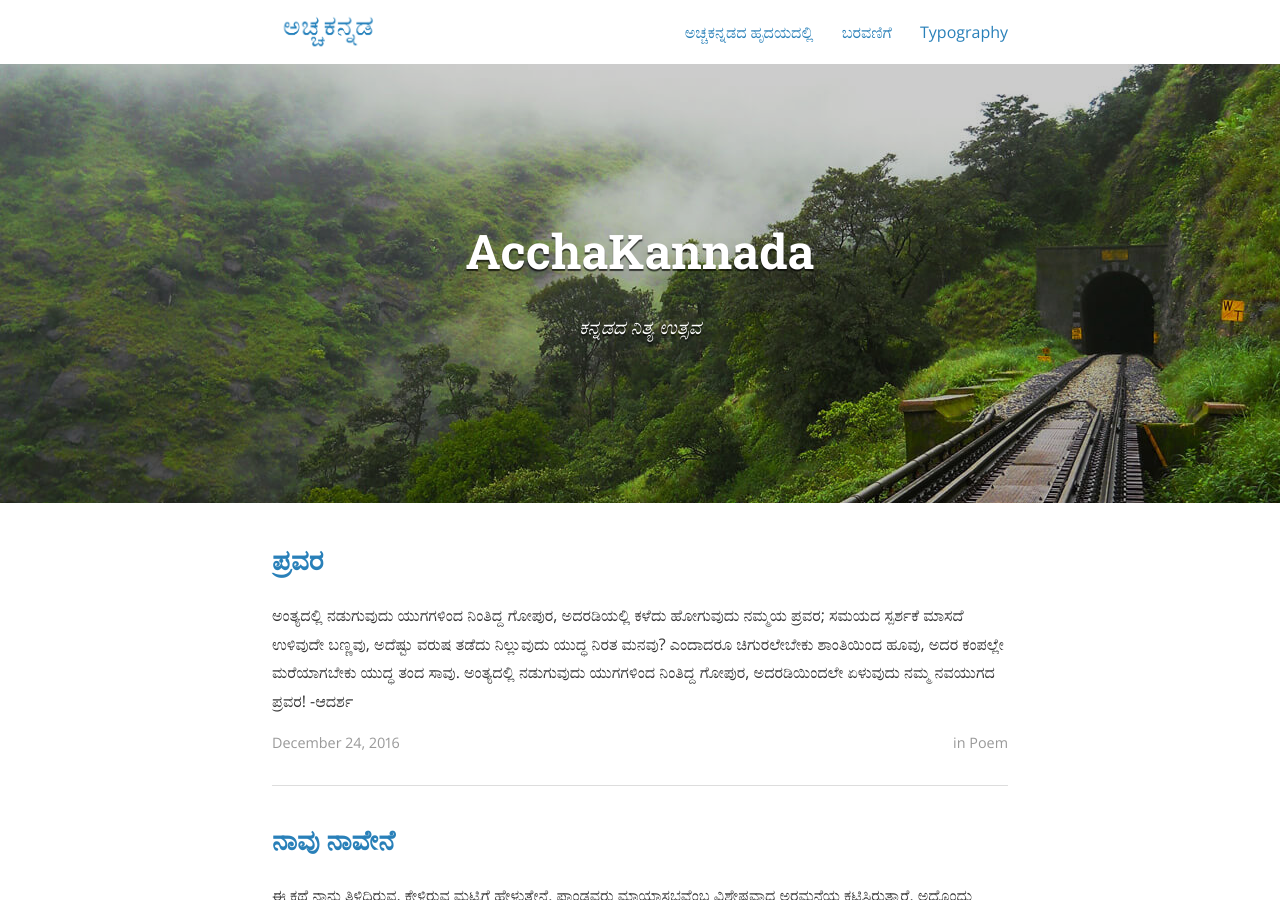
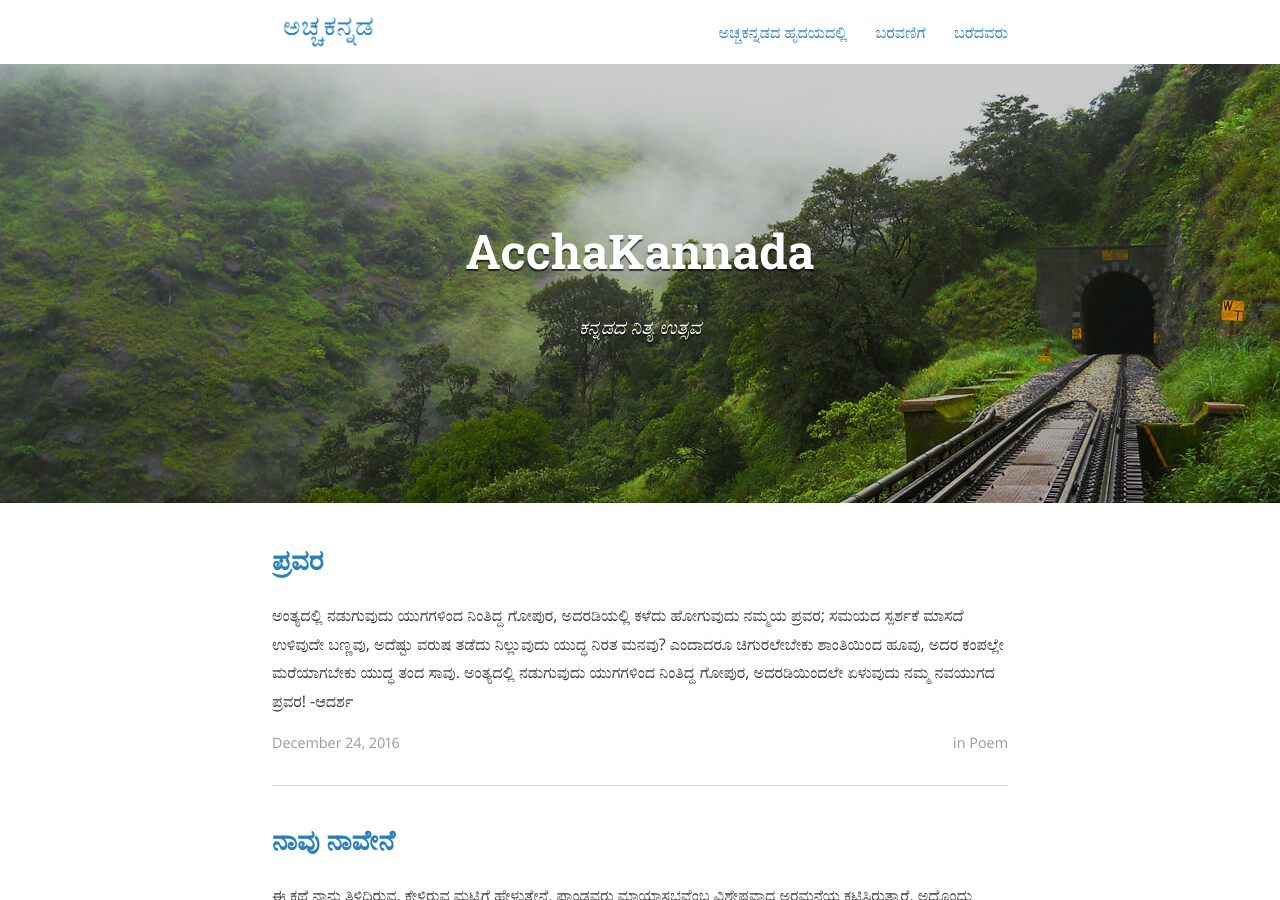
Before and after one commit to bencentra/centrarium, a Jekyll site: the page built from index.html, in a window 1280 px wide and 900 px high. Built offline with Jekyll 4.4.1, drawn with Linux system fonts in a browser that asks for light colours; nearby versions of some CDN libraries; the list of posts is cut into pages by our own code; a style sheet for code colours, icons or effects is not loaded.

Commit message:
title correction

```diff
--- a/typography.html
+++ b/typography.html
@@ -1,13 +1,12 @@
 ---
 layout: page
-title: Typography
+title: ಬರೆದವರು
 permalink: /Authors/
 ---
 
 <html>
 <head>
 <meta charset="UTF-8">
-<title>ಬರೆದವರು</title>
 <link rel="stylesheet" href="/css/author_style.css"/>
 </head>
 <body>
```
